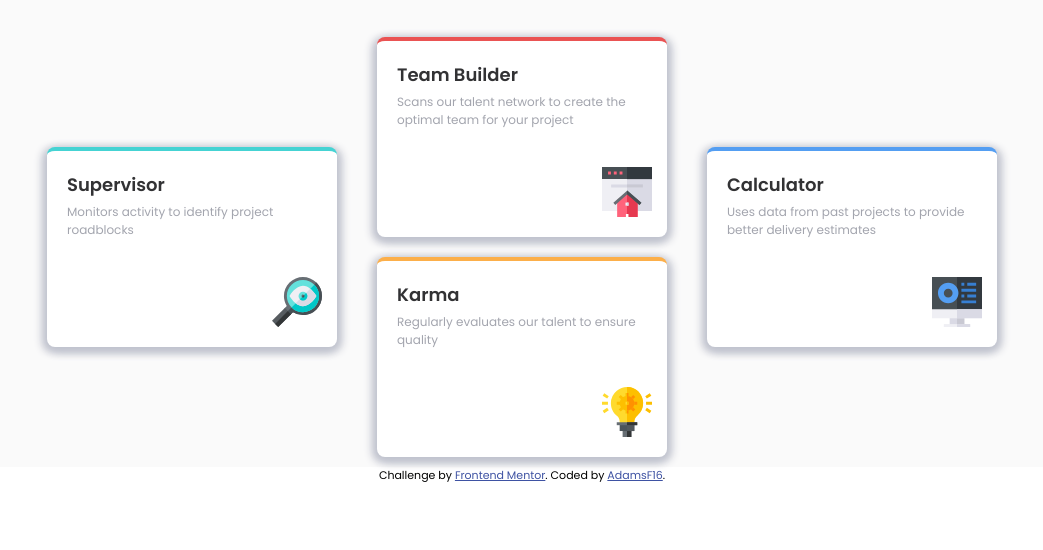
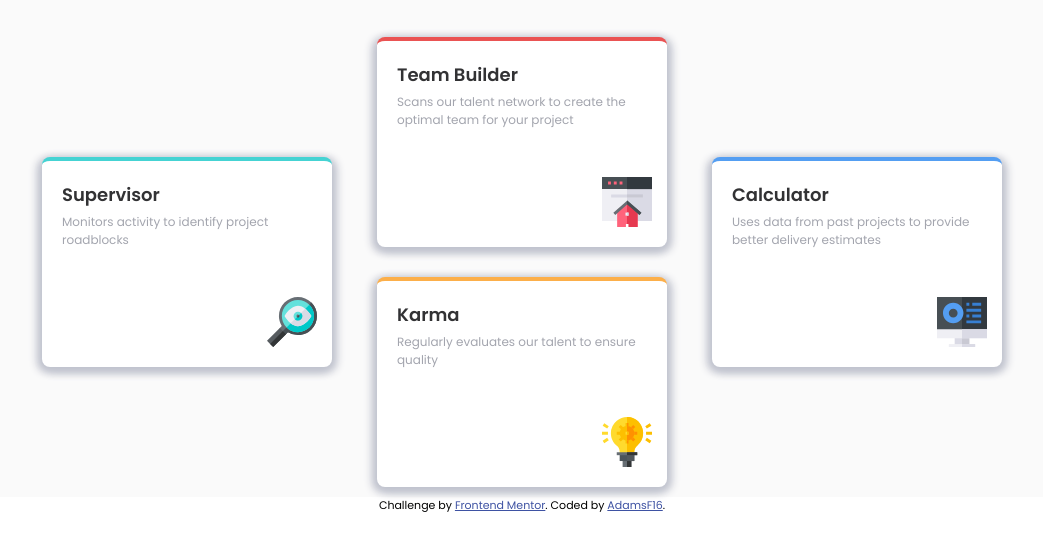
Before and after one commit to AdamsF16/Fronted-mentor-Four-card-section, a plain HTML site: page index.html in a window 1280 px wide. Shown: the part 172-722 px from the top of the page, without its empty margins (118-1161 px from the left). Drawn offline with Linux system fonts and the light colour scheme.

Commit message:
grid gap

```diff
--- a/style.scss
+++ b/style.scss
@@ -126,7 +126,8 @@ body {
             display: grid;
             grid-template-columns: 1fr 1fr 1fr;
             grid-template-rows: repeat(4, 110px);
-            margin: 0 10%;
+            gap: 1em .5em;
+            margin: 0 5%;
         }
 
         &__item-one {
```
Also changed, not shown: css/style.css, 1 other file.
